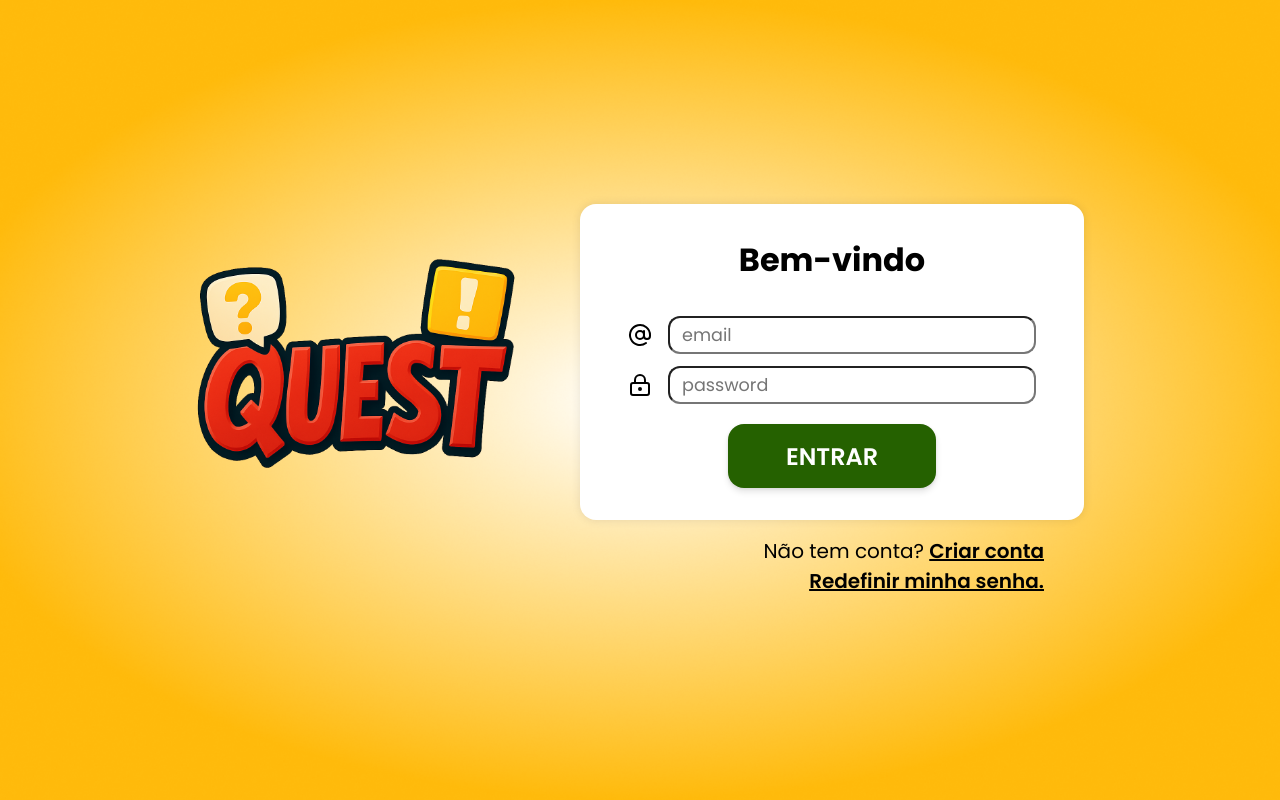
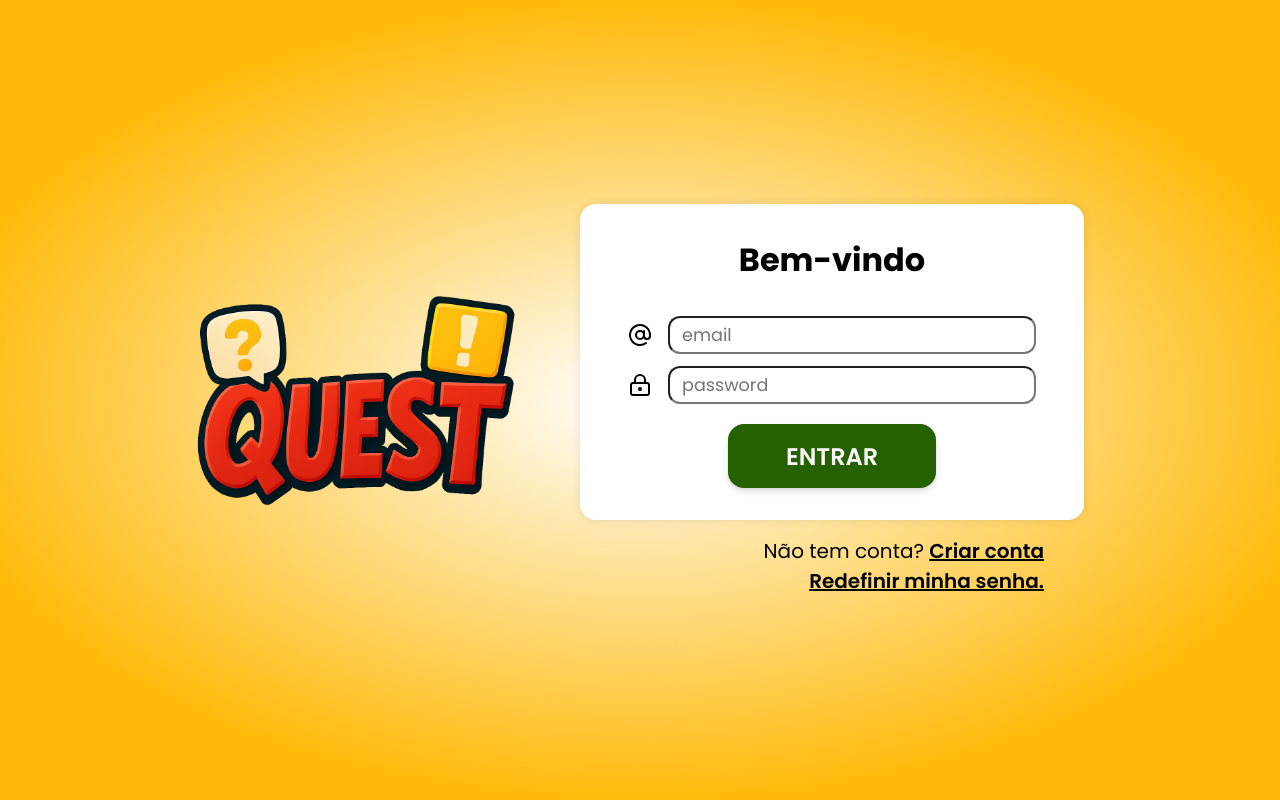
Before and after one commit to TiagoBatixta/Quest_Front, a React (Vite) app in the folder front/: page /login in a window 1280 px wide. Built offline with nearby package versions, Linux system fonts and the light colour scheme.

Commit message:
fix: corrige estilo e tipagem

```diff
--- a/front/src/componentes/FormWrapper/FormWrapper.module.scss
+++ b/front/src/componentes/FormWrapper/FormWrapper.module.scss
@@ -1,4 +1,5 @@
 .wrapper {
+  container-type: size;
   background: url('./../../assets/background/bg-form.png');
   width: 100%;
   min-height: 100vh;
@@ -11,10 +12,12 @@
   gap: 0 4rem;
   justify-content: center;
   align-items: center;
-  padding: 2rem 0;
 
   .logo {
-    width: clamp(8rem, 25vw, 30rem);
-    margin-bottom: clamp(1.9rem, 5.8vw, 7rem);
+    width: clamp(15rem, 25vw, 30rem);
+
+    @container (max-width: 733px) {
+      margin-bottom: -15vh;
+    }
   }
 }
```
Also changed, not shown: front/src/componentes/FormWrapper/FormWrapper.tsx (+6 -1 lines).
